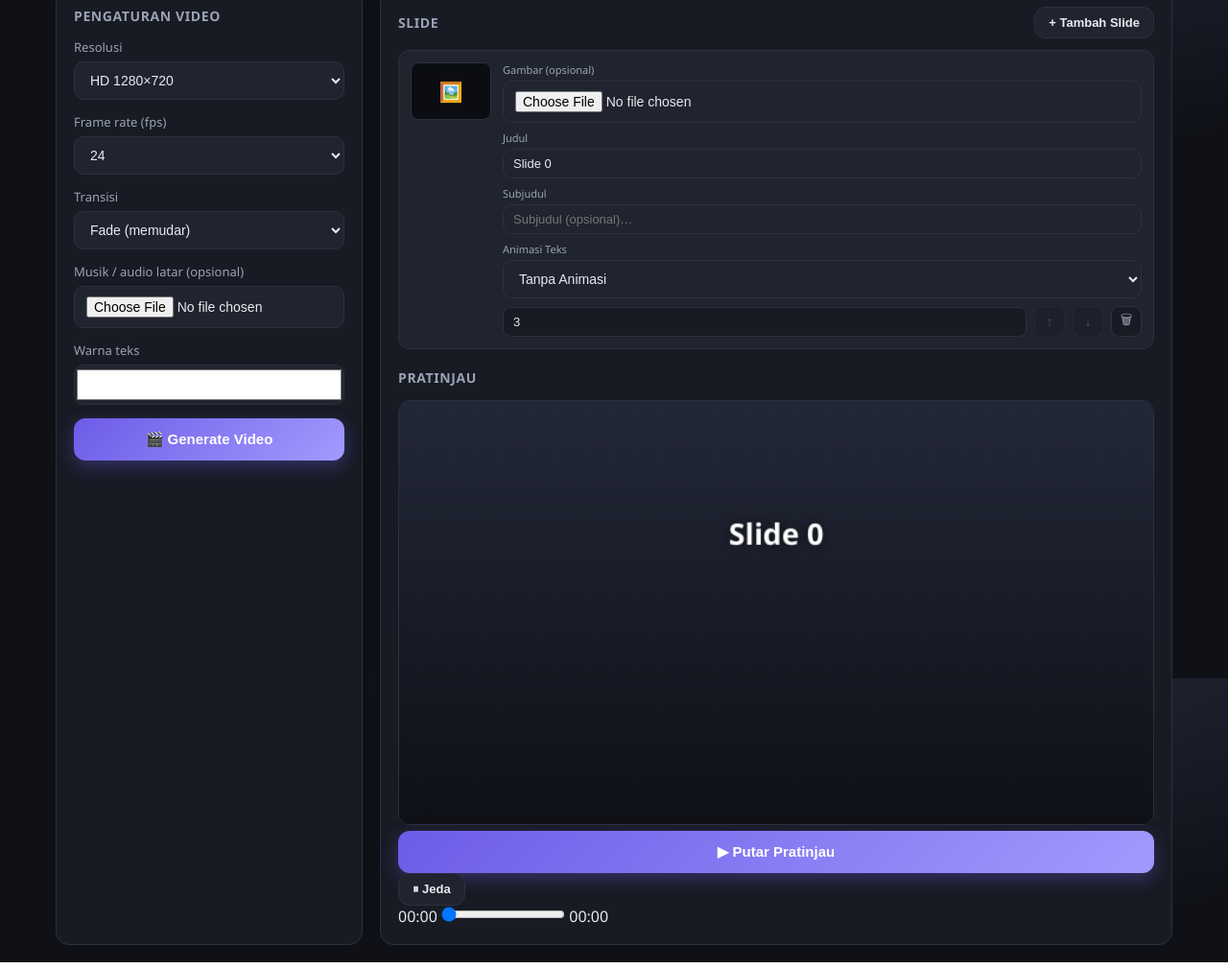
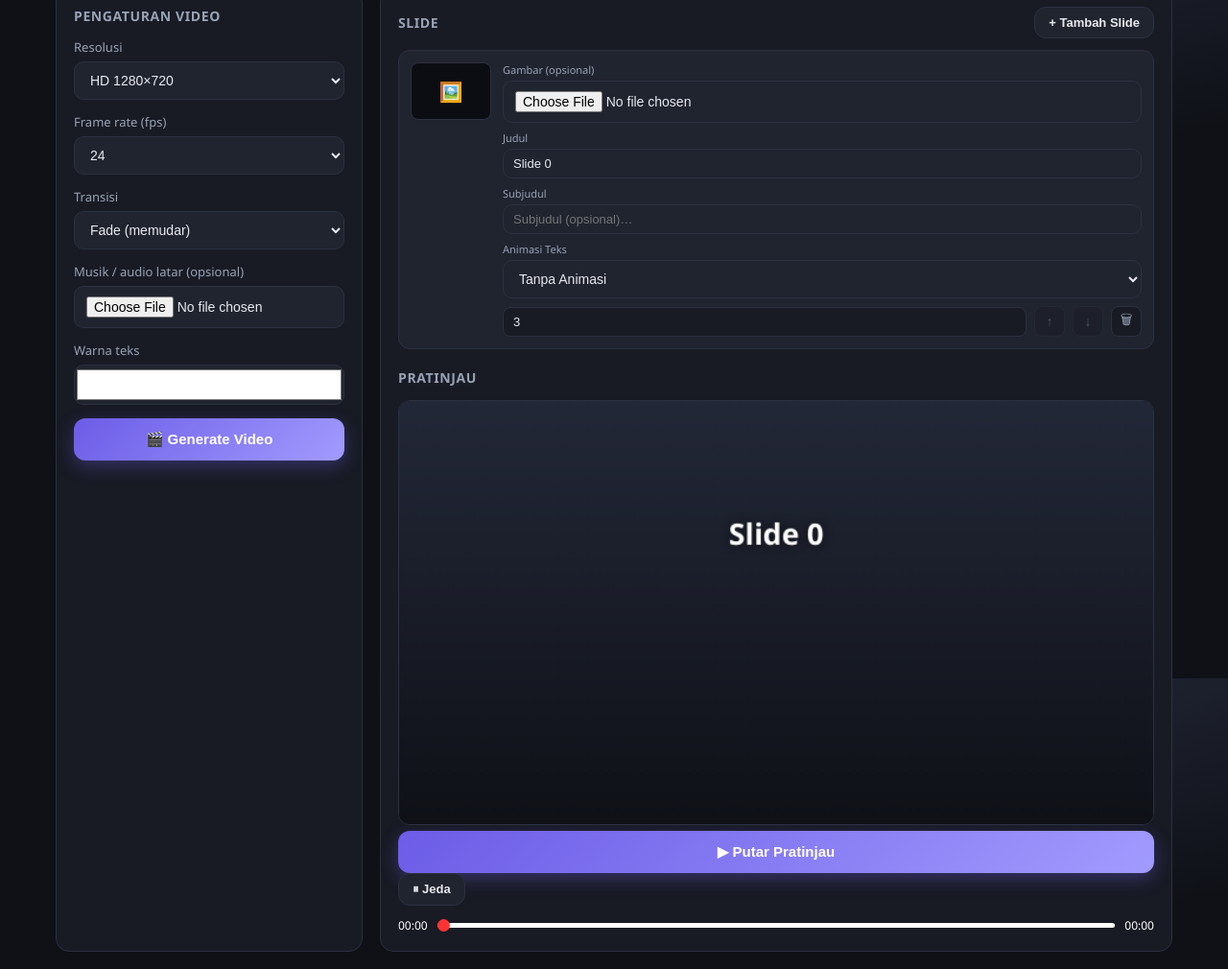
Before and after one commit to dadanflorida/genvideo, a plain HTML site: page index.html in a window 1280 px wide. Shown: the part 93-1103 px from the top of the page at 96% size. Drawn offline with Linux system fonts and the light colour scheme.

Commit message:
Implement styles for preview timeline
Add styles for preview timeline component.

```diff
--- a/css/style.css
+++ b/css/style.css
@@ -281,3 +281,35 @@ body {
   .layout { grid-template-columns: 1fr; padding: 12px; }
   .topbar { padding: 12px; }
   }
+
+/* ---------- Garis Durasi Pratinjau ---------- */
+.preview-timeline {
+  display: flex;
+  align-items: center;
+  gap: 10px;
+  width: 100%;
+  margin-top: 12px;
+  color: white;
+  font-size: 12px;
+}
+
+.preview-timeline input[type="range"] {
+  flex: 1;
+  height: 5px;
+  appearance: none;
+  -webkit-appearance: none;
+  background: #ffffff;
+  border-radius: 10px;
+  outline: none;
+  cursor: pointer;
+}
+
+.preview-timeline input[type="range"]::-webkit-slider-thumb {
+  appearance: none;
+  -webkit-appearance: none;
+  width: 13px;
+  height: 13px;
+  background: #ff3333;
+  border-radius: 50%;
+  cursor: pointer;
+}
```
